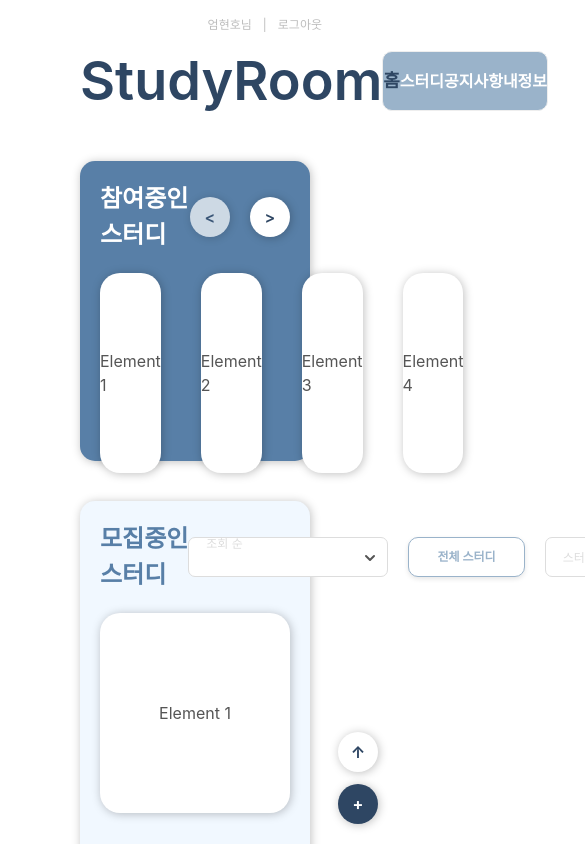
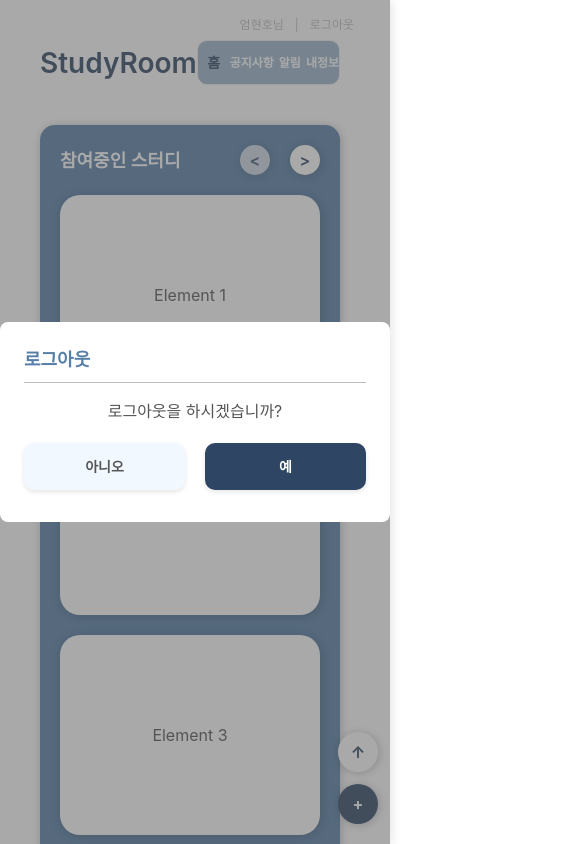
Before and after one commit to dev-trailblazers/studyroom-frontend, a React (Vite) app: page / in a window 390 px wide. Both pictures are taken after a click on the button "로그아웃". Shown: the top 844 px of the page, 585 px wide, since content can reach past the window. Built offline with nearby package versions, Linux system fonts and the light colour scheme; a web font is replaced by a local one.

Commit message:
[styles] 모달 UI 구현, 카드 레이아웃 Grid 형식 변경 및 전체적인 반응형 작업 완료

```diff
--- a/src/App.tsx
+++ b/src/App.tsx
@@ -9,7 +9,7 @@ const queryClient = new QueryClient();
 
 function App() {
   return (
-    <QueryClientProvider client={queryClient}>
+    // <QueryClientProvider client={queryClient}>
     <ThemeProvider>
       <BrowserRouter>
         <Routes>
@@ -19,8 +19,8 @@ function App() {
         </Routes>
       </BrowserRouter>
     </ThemeProvider>
-      <ReactQueryDevtools initialIsOpen={false} />
-    </QueryClientProvider>
+    //<ReactQueryDevtools initialIsOpen={false} />
+    //</QueryClientProvider>
   );
 }
 
--- a/src/components/index.js
+++ b/src/components/index.js
@@ -1,3 +1,4 @@
 export { default as Input } from './input/Input';
 export { default as Button } from './button/Button';
 export { default as Select } from './select/Select';
+export { default as Modal } from './modal/Modal';
--- a/src/components/input/Input.tsx
+++ b/src/components/input/Input.tsx
@@ -32,7 +32,7 @@ const Input = ({
       onPointerLeaveCapture={{}}
       crossOrigin={{}}
       containerProps={{
-        className: `${className && `min-w-0 ${className}`}`,
+        className: `${className && `!min-w-0 ${className}`}`,
       }}
       className={`bg-white h-[40px] px-[16px] peer relative placeholder-shown:border-gray_DD placeholder-shown:border-t-gray_DD focus:border-gray_DD first:border-t !text-black data-[value=true]:border-gray_DD data-[value=true]:border-t-0 focus:!border focus:!border-t-0  text-[12px]
 `}
--- /dev/null
+++ b/src/components/modal/Modal.tsx
@@ -0,0 +1,85 @@
+import { useEffect } from 'react';
+
+interface ModalProps {
+  isOpen: boolean; // 모달 열림 여부
+  onClose: () => void;
+  title: string; // 모달 타이틀
+  children: React.ReactNode; // 모달 Content Children으로
+  width?: number; // 너비 옵셔널 기본값 100
+  height?: number; // 높이 옵셔널 기본값 100
+  closeOnBackdropClick?: boolean; // 백드롭 클릭시 모달 닫을지 안 닫을지 여부 기본값 true
+  exitIcon?: boolean; // 닫기 버튼 표시 할지 안 할지 여부 기본값 true
+}
+
+const Modal: React.FC<ModalProps> = ({
+  isOpen,
+  onClose,
+  title,
+  children,
+  width = 100,
+  height = 100,
+  closeOnBackdropClick = true,
+  exitIcon = true,
+}) => {
+  useEffect(() => {
+    // useEffect 사용하여 isOpen 값 바뀔때 마다 실행 모달 열려있을시 백그라운드 스크롤 없애서 조작 불가능 하도록 하는 부분
+    if (isOpen) {
+      document.body.style.overflow = 'hidden';
+    } else {
+      document.body.style.overflow = '';
+    }
+
+    return () => {
+      document.body.style.overflow = '';
+    };
+  }, [isOpen]);
+
+  const handleClick = () => {
+    if (closeOnBackdropClick) {
+      onClose();
+    }
+  };
+
+  return (
+    <>
+      {isOpen && (
+        <div
+          className="fixed inset-0 z-50 flex items-center justify-center"
+          onClick={handleClick}
+        >
+          <div className="fixed inset-0 bg-black opacity-50 shadow-box_03"></div>
+          <div
+            className={`relative bg-white rounded-lg p-6`}
+            style={{ width: width, height: height }}
+            onClick={(e) => e.stopPropagation()}
+          >
+            <div className="flex justify-between items-center mb-4 border-b border-gray-400 pb-2">
+              <h2 className="text-main text-lg font-semibold">{title}</h2>
+              {exitIcon && (
+                <button onClick={onClose} className="">
+                  <svg
+                    className="w-6 h-6"
+                    fill="none"
+                    stroke="currentColor"
+                    viewBox="0 0 24 24"
+                    xmlns="http://www.w3.org/2000/svg"
+                  >
+                    <path
+                      strokeLinecap="round"
+                      strokeLinejoin="round"
+                      strokeWidth="2"
+                      d="M6 18L18 6M6 6l12 12"
+                    ></path>
+                  </svg>
+                </button>
+              )}
+            </div>
+            <div>{children}</div>
+          </div>
+        </div>
+      )}
+    </>
+  );
+};
+
+export default Modal;
--- a/src/components/select/Select.tsx
+++ b/src/components/select/Select.tsx
@@ -26,7 +26,7 @@ const Select = ({
       onPointerLeaveCapture={{}}
       className={`peer bg-white h-[40px] border-gray_DD odd:text-[12px] odd:pl-[16px] border ${value.length > 0 && 'border-t-0'} aria-expanded:border-t-0 text-black`}
       containerProps={{
-        className: `${className && `min-w-0 ${className}`}`,
+        className: `${className && `!min-w-0 ${className}`}`,
       }}
       labelProps={{
         className: `pt-1 pl-1 text-[12px] text-gray_DD peer-aria-expanded:text-[11px] peer-aria-expanded:text-[#9e9e9e] peer-aria-expanded:pt-0 peer-aria-expanded:pl-0 peer-aria-expanded:before:border-t peer-aria-expanded:before:border-l peer-aria-expanded:before:border-gray_DD peer-aria-expanded:after:border-t peer-aria-expanded:after:border-r peer-aria-expanded:after:border-gray_DD
--- /dev/null
+++ b/src/data/inStudyCards.tsx
@@ -0,0 +1,12 @@
+export const inStudyCards = [
+  { id: 1, name: 'Element 1' },
+  { id: 2, name: 'Element 2' },
+  { id: 3, name: 'Element 3' },
+  { id: 4, name: 'Element 4' },
+  { id: 5, name: 'Element 5' },
+  { id: 6, name: 'Element 6' },
+  { id: 7, name: 'Element 7' },
+  { id: 8, name: 'Element 8' },
+  { id: 9, name: 'Element 9' },
+  { id: 10, name: 'Element 10' },
+];
--- /dev/null
+++ b/src/data/recuritStudyCards.tsx
@@ -0,0 +1,18 @@
+export const recuritStudyCards = [
+  { id: 1, name: 'Element 1' },
+  { id: 2, name: 'Element 2' },
+  { id: 3, name: 'Element 3' },
+  { id: 4, name: 'Element 4' },
+  { id: 5, name: 'Element 5' },
+  { id: 6, name: 'Element 6' },
+  { id: 7, name: 'Element 7' },
+  { id: 8, name: 'Element 8' },
+  { id: 9, name: 'Element 9' },
+  { id: 10, name: 'Element 10' },
+  { id: 11, name: 'Element 11' },
+  { id: 12, name: 'Element 12' },
+  { id: 13, name: 'Element 13' },
+  { id: 14, name: 'Element 14' },
+  { id: 15, name: 'Element 15' },
+  { id: 16, name: 'Element 16' },
+];
--- a/src/pages/home/Home.tsx
+++ b/src/pages/home/Home.tsx
@@ -1,41 +1,25 @@
 import { useState } from 'react';
-import { Button, Input, Select } from '../../components';
+import { Button, Input, Select, Modal } from '../../components';
 import { ViewList } from '../../data/ViewList';
+import { inStudyCards } from '../../data/inStudyCards';
+import { recuritStudyCards } from '../../data/recuritStudyCards';
+import { useNavigate } from 'react-router-dom';
 
 const inStudyPage = 4;
-const inStudyCards = [
-  { id: 1, name: 'Element 1' },
-  { id: 2, name: 'Element 2' },
-  { id: 3, name: 'Element 3' },
-  { id: 4, name: 'Element 4' },
-  { id: 5, name: 'Element 5' },
-  { id: 6, name: 'Element 6' },
-  { id: 7, name: 'Element 7' },
-  { id: 8, name: 'Element 8' },
-  { id: 9, name: 'Element 9' },
-  { id: 10, name: 'Element 10' },
-];
 
-const recuritCards = [
-  { id: 1, name: 'Element 1' },
-  { id: 2, name: 'Element 2' },
-  { id: 3, name: 'Element 3' },
-  { id: 4, name: 'Element 4' },
-  { id: 5, name: 'Element 5' },
-  { id: 6, name: 'Element 6' },
-  { id: 7, name: 'Element 7' },
-  { id: 8, name: 'Element 8' },
-  { id: 9, name: 'Element 9' },
-  { id: 10, name: 'Element 10' },
-  { id: 11, name: 'Element 11' },
-  { id: 12, name: 'Element 12' },
-  { id: 13, name: 'Element 13' },
-  { id: 14, name: 'Element 14' },
-  { id: 15, name: 'Element 15' },
-  { id: 16, name: 'Element 16' },
-];
+const createStudyInfo = {
+  studyTitle: '',
+  studyType: '',
+  startDate: '',
+  endDate: '',
+  studyMethod: '',
+  maxParticipants: '',
+  recruitmentType: '',
+  studyIntroduction: '',
+};
 
 const Home = () => {
+  const navigate = useNavigate();
   const [headerActiveIndex, setHeaderActiveIndex] = useState(0);
   const [recuritButtonActive, setRecuritButtonActive] =
     useState<boolean>(false);
@@ -43,6 +27,52 @@ const Home = () => {
   const totalGroups = Math.ceil(inStudyCards.length / inStudyPage);
   const [select, setSelect] = useState('');
   const [studySearch, setStudySearch] = useState('');
+  const [modals, setModals] = useState({
+    isLogoutModalOpen: false,
+    isCreateModalOpen: false,
+  });
+  const [createFormData, setCreateFormData] = useState(createStudyInfo);
+
+  // 모달 상태관리
+  const openLogoutModal = () => {
+    setModals((prevModals) => ({
+      ...prevModals,
+      isLogoutModalOpen: true,
+    }));
+  };
+  const openCreateModal = () => {
+    setModals((prevModals) => ({
+      ...prevModals,
+      isCreateModalOpen: true,
+    }));
+  };
+
+  const closeLogoutModal = () => {
+    setModals((prevModals) => ({
+      ...prevModals,
+      isLogoutModalOpen: false,
+    }));
+  };
+  const closeCreateModal = () => {
+    setModals((prevModals) => ({
+      ...prevModals,
+      isCreateModalOpen: false,
+    }));
+  };
+
+  // 스터디 생성 모달 필드 관리 함수
+  const handleFieldChange = (fieldName: string, value: string) => {
+    setCreateFormData((prevFields) => ({
+      ...prevFields,
+      [fieldName]: value,
+    }));
+  };
+
+  // 스터디 생성 함수
+  const handleCreateSubmit = () => {
+    console.log('Form Data:', createFormData);
+    closeCreateModal();
+  };
 
   // 메인 페이지 헤더 메뉴 클릭 이벤트
   const handleHeaderClick = (index: number) => {
@@ -66,10 +96,10 @@ const Home = () => {
     setRecuritButtonActive(!recuritButtonActive);
   };
 
+  // 키 입력 이벤트 함수
   const handleKeyPress = (event: React.KeyboardEvent<HTMLInputElement>) => {
     if (event.key === 'Enter') {
       alert(studySearch);
-      console.log('Enter');
     }
   };
 
@@ -80,27 +110,59 @@ const Home = () => {
 
   return (
     <>
-      <div className="min-h-screen pt-10 pl-20 pr-20 flex flex-col gap-10">
+      <div className="min-h-screen pt-10 pl-10 pr-[50px] lg:pl-20 lg:pr-[90px] flex flex-col gap-10">
         {/* logout Section */}
-        <div className="flex absolute top-0 right-12 pt-4 pr-5">
+        <div className="flex absolute top-0 right-4 lg:right-14 pt-4 pr-5">
           <span className="text-[12px] text-gray-400">엄현호님ㅤ|ㅤ</span>
-          <button className="text-[12px] text-gray-400">로그아웃</button>
+          <button
+            className="text-[12px] text-gray-400"
+            onClick={openLogoutModal}
+          >
+            로그아웃
+          </button>
+          <Modal
+            isOpen={modals.isLogoutModalOpen}
+            onClose={closeLogoutModal}
+            title="로그아웃"
+            width={400}
+            height={200}
+            closeOnBackdropClick={false}
+            exitIcon={false}
+          >
+            <div className="text-center">
+              <p>로그아웃을 하시겠습니까?</p>
+              <div className="flex pt-5 gap-5">
+                <Button
+                  text="아니오"
+                  blueType="light"
+                  onClick={() => {
+                    closeLogoutModal();
+                  }}
+                  className="text-[14px] h-[47px]"
+                />
+                <Button
+                  text="예"
+                  blueType="dark"
+                  onClick={() => navigate('/sign-in')}
+                  className="text-[14px] h-[47px]"
+                />
+              </div>
+            </div>
+          </Modal>
         </div>
         {/* header Section */}
         <div className="flex items-center justify-between">
-          <a href="/">
-            <h1 className="text-[54px] font-semibold text-blue_01">
-              StudyRoom
-            </h1>
-          </a>
-          <div className="w-[500px] h-[60px] flex justify-between items-center bg-blue_02 border rounded-[10px] ml-auto">
-            {['홈', '스터디', '공지사항', '내정보'].map((label, index) => (
+          <h1 className="text-[28px] md:text-[44px] lg:text-[54px] font-semibold text-blue_01">
+            StudyRoom
+          </h1>
+          <div className="w-[250px] h-[45px] md:w-[400px] lg:w-[500px] md:h-[50px] lg:h-[60px] flex justify-between items-center bg-blue_02 border rounded-[10px]">
+            {['홈', '공지사항', '알림', '내정보'].map((label, index) => (
               <div
                 key={label}
                 className={`flex-1 flex items-center justify-center cursor-pointer font-semibold transition duration-300 transform hover:scale-105 ${
                   headerActiveIndex === index
-                    ? 'text-blue_01 text-[18px] font-bold'
-                    : 'text-white'
+                    ? 'text-blue_01 text-[14px] md:text-[18px] lg:text-[20px] font-bold'
+                    : 'text-white text-[12px] md:text-[16px] lg:text-[18px]'
                 }`}
                 onClick={() => handleHeaderClick(index)}
               >
@@ -110,17 +172,17 @@ const Home = () => {
           </div>
         </div>
         {/* inStudy Section*/}
-        <div className="pt-5 pl-5 pr-5 flex flex-col h-[300px] rounded-[15px] bg-main shadow-box_03">
+        <div className="pt-5 pr-5 pl-5 flex flex-col rounded-[15px] bg-main shadow-box_03">
           {/* inStudy Header Section*/}
           <div className="flex justify-between items-center">
-            <h1 className="text-[24px] text-white font-semibold">
+            <h1 className="text-[18px] lg:text-[24px] text-white font-semibold">
               참여중인 스터디
             </h1>
-            <div className="flex ml-auto text-center gap-5 items-center">
+            <div className="flex ml-auto lg:ml-0 text-center gap-5 items-center">
               <button
                 onClick={handlePreviousClick}
                 disabled={inStudyGroupIndex === 0}
-                className={`w-[40px] h-[40px] font-semibold bg-white text-blue_01 rounded-[50px] shadow-box_03 flex justify-center items-center transition duration-300 transform hover:scale-105 ${
+                className={`w-[30px] h-[30px] lg:w-[40px] lg:h-[40px] font-semibold bg-white text-blue_01 rounded-[50%] shadow-box_03 flex justify-center items-center transition duration-300 transform hover:scale-105 ${
                   inStudyGroupIndex === 0 ? 'opacity-70 cursor-not-allowed' : ''
                 }`}
               >
@@ -129,7 +191,7 @@ const Home = () => {
               <button
                 onClick={handleNextClick}
                 disabled={inStudyGroupIndex === totalGroups - 1}
-                className={`w-[40px] h-[40px] font-semibold bg-white text-blue_01 rounded-[50px] shadow-box_03 flex justify-center items-center transition duration-300 transform hover:scale-105 ${
+                className={`w-[30px] h-[30px] lg:w-[40px] lg:h-[40px] font-semibold bg-white text-blue_01 rounded-[50%] shadow-box_03 flex justify-center items-center transition duration-300 transform hover:scale-105 ${
                   inStudyGroupIndex === totalGroups - 1
                     ? 'opacity-70 cursor-not-allowed'
                     : ''
@@ -140,7 +202,7 @@ const Home = () => {
             </div>
           </div>
           {/* inStudy Card Section */}
-          <div className="pt-5 flex gap-10">
+          <div className="pt-5 pb-5 grid gap-5 sm:grid-cols-2 md:grid-cols-2 xl:grid-cols-4">
             {inStudyCards
               .slice(
                 inStudyGroupIndex * inStudyPage,
@@ -149,7 +211,7 @@ const Home = () => {
               .map((element) => (
                 <div
                   key={element.id}
-                  className="w-[280px] h-[200px] bg-white rounded-[20px] shadow-box_03 flex justify-center items-center"
+                  className="flex h-[200px] lg:h-[200px] bg-white rounded-[20px] shadow-box_03 justify-center items-center"
                 >
                   {element.name}
                 </div>
@@ -157,31 +219,32 @@ const Home = () => {
           </div>
         </div>
         {/* recruitStudy Section*/}
-        <div className=" py-5 pl-5 pr-5 flex flex-col rounded-[15px] bg-blue_05 shadow-box_03">
+        <div className="py-5 pl-5 pr-5 flex flex-col rounded-[15px] bg-blue_05 shadow-box_03">
           {/* recruitStudy Header Section*/}
-          <div className="flex justify-between items-center">
-            <h1 className="text-[24px] text-main font-semibold">
+          <div className="flex lg_max:flex-col justify-between items-center">
+            <h1 className="text-[24px] lg_max:pb-3 text-main font-semibold">
               모집중인 스터디
             </h1>
-            <div className="flex flex-grow gap-5 items-center">
-              <div className="ml-auto">
+            <div className="flex gap-5 items-center">
+              <div>
                 <Select
                   options={ViewList}
                   placeholder="조회 순"
                   value={select}
                   setValue={(value) => setSelect(value ?? '')}
+                  className="sm_max:w-[100px] w-[200px]"
                 />
               </div>
               <Button
                 text={recuritButtonActive ? '모집중 스터디' : '전체 스터디'}
-                className={`w-[126px] h-[40px] border border-blue_02 border-solid rounded-[10px] text-[12px] font-semibold ${
+                className={`sm_max:w-[100px] w-[200px] h-[40px] border border-blue_02 border-solid rounded-[10px] text-[12px] font-semibold ${
                   recuritButtonActive
                     ? 'bg-main text-white'
                     : 'bg-white text-blue_02 '
                 }`}
                 onClick={onRecuritButton}
               />
-              <div className="w-1/4">
+              <div>
                 <Input
                   label="스터디 검색"
                   value={studySearch}
@@ -189,16 +252,17 @@ const Home = () => {
                     setStudySearch(event.target.value);
                   }}
                   onKeyPress={handleKeyPress}
+                  className="sm_max:w-[120px] w-[200px]"
                 />
               </div>
             </div>
           </div>
           {/* recruitStudy Card Section*/}
-          <div className="pt-5 flex flex-wrap gap-10">
-            {recuritCards.map((element) => (
+          <div className="pt-5 pb-5 grid gap-5 sm:grid-cols-2 md:grid-cols-2 xl:grid-cols-4">
+            {recuritStudyCards.map((element) => (
               <div
                 key={element.id}
-                className="w-[280px] h-[200px] bg-white rounded-[20px] flex justify-center items-center shadow-box_03"
+                className="h-[200px] bg-white rounded-[20px] flex justify-center items-center shadow-box_03"
               >
                 {element.name}
               </div>
@@ -211,16 +275,126 @@ const Home = () => {
         <h1>약관동의 등등</h1>
       </div>
       {/* fixed Button Section*/}
-      <div className="flex flex-col fixed bottom-5 right-3 gap-3 ">
+      <div className="flex flex-col fixed bottom-5 right-3 gap-3">
         <button
           className="bg-white text-blue_01 font-bold w-[40px] h-[40px] rounded-full shadow-box_03 transition duration-300 transform hover:scale-105"
           onClick={scrollToTop}
         >
           &uarr;
         </button>
-        <button className="bg-blue_01 text-white font-bold w-[40px] h-[40px] rounded-full shadow-box_03 transition duration-300 transform hover:scale-105">
+        <button
+          className="bg-blue_01 text-white font-bold w-[40px] h-[40px] rounded-full shadow-box_03 transition duration-300 transform hover:scale-105"
+          onClick={openCreateModal}
+        >
           +
         </button>
+        <Modal
+          isOpen={modals.isCreateModalOpen}
+          onClose={closeCreateModal}
+          title="스터디 생성"
+          width={400}
+          height={550}
+          closeOnBackdropClick={false}
+          exitIcon={false}
+        >
+          <div className="text-center">
+            <div className="flex-col">
+              <Input
+                label="스터디 제목"
+                value={createFormData.studyTitle}
+                onChange={(event) =>
+                  handleFieldChange('studyTitle', event.target.value)
+                }
+                className="mb-3"
+              />
+              <Input
+                label="스터디 종류"
+                value={createFormData.studyType}
+                onChange={(event) =>
+                  handleFieldChange('studyType', event.target.value)
+                }
+                className="mb-3"
+              />
+              <div className="flex">
+                <Input
+                  type="date"
+                  label="시작 날짜"
+                  value={createFormData.startDate}
+                  onChange={(event) =>
+                    handleFieldChange('startDate', event.target.value)
+                  }
+                  className="mr-3"
+                />
+                <Input
+                  type="date"
+                  label="종료 날짜"
+                  value={createFormData.endDate}
+                  onChange={(event) =>
+                    handleFieldChange('endDate', event.target.value)
+                  }
+                  className="ml-3"
+                />
+              </div>
+              <Select
+                options={[
+                  { label: '온라인', value: 'Online' },
+                  { label: '오프라인', value: 'Offline' },
+                  { label: '온+오프라인', value: 'Online+Offline' },
+                ]}
+                placeholder="스터디 진행 방식"
+                value={createFormData.studyMethod}
+                setValue={(value) =>
+                  handleFieldChange('studyMethod', value || '')
+                }
+                className="mt-3 mb-3"
+              />
+              <div className="flex">
+                <Input
+                  label="최대인원"
+                  value={createFormData.maxParticipants}
+                  onChange={(event) =>
+                    handleFieldChange('maxParticipants', event.target.value)
+                  }
+                  className="mr-3"
+                />
+                <Select
+                  options={[
+                    { label: '공개', value: 'On' },
+                    { label: '비공개', value: 'Off' },
+                  ]}
+                  placeholder="모집등록"
+                  value={createFormData.recruitmentType}
+                  setValue={(value) =>
+                    handleFieldChange('recruitmentType', value || '')
+                  }
+                  className="ml-3"
+                />
+              </div>
+            </div>
+            <Input
+              label="스터디 소개말"
+              value={createFormData.studyIntroduction}
+              onChange={(event) =>
+                handleFieldChange('studyIntroduction', event.target.value)
+              }
+              className="mt-3 h-[120px]"
+            />
+            <div className="flex pt-5 gap-5">
+              <Button
+                text="닫기"
+                blueType="light"
+                onClick={closeCreateModal}
+                className="text-[14px] h-[47px]"
+              />
+              <Button
+                text="스터디 생성"
+                blueType="dark"
+                onClick={handleCreateSubmit}
+                className="text-[14px] h-[47px]"
+              />
+            </div>
+          </div>
+        </Modal>
       </div>
     </>
   );
--- a/tailwind.config.js
+++ b/tailwind.config.js
@@ -28,6 +28,10 @@ export default withMT({
         box_02: '0 2px 5px rgba(0, 0, 0, 0.1)',
         box_03: '1px 1px 10px rgba(0, 0, 0, 0.25)',
       },
+      screens: {
+        lg_max: { max: '1000px' },
+        sm_max: { max: '780px' },
+      },
     },
   },
   plugins: [],
```
Lines whose indentation alone changed are shown as unchanged.
